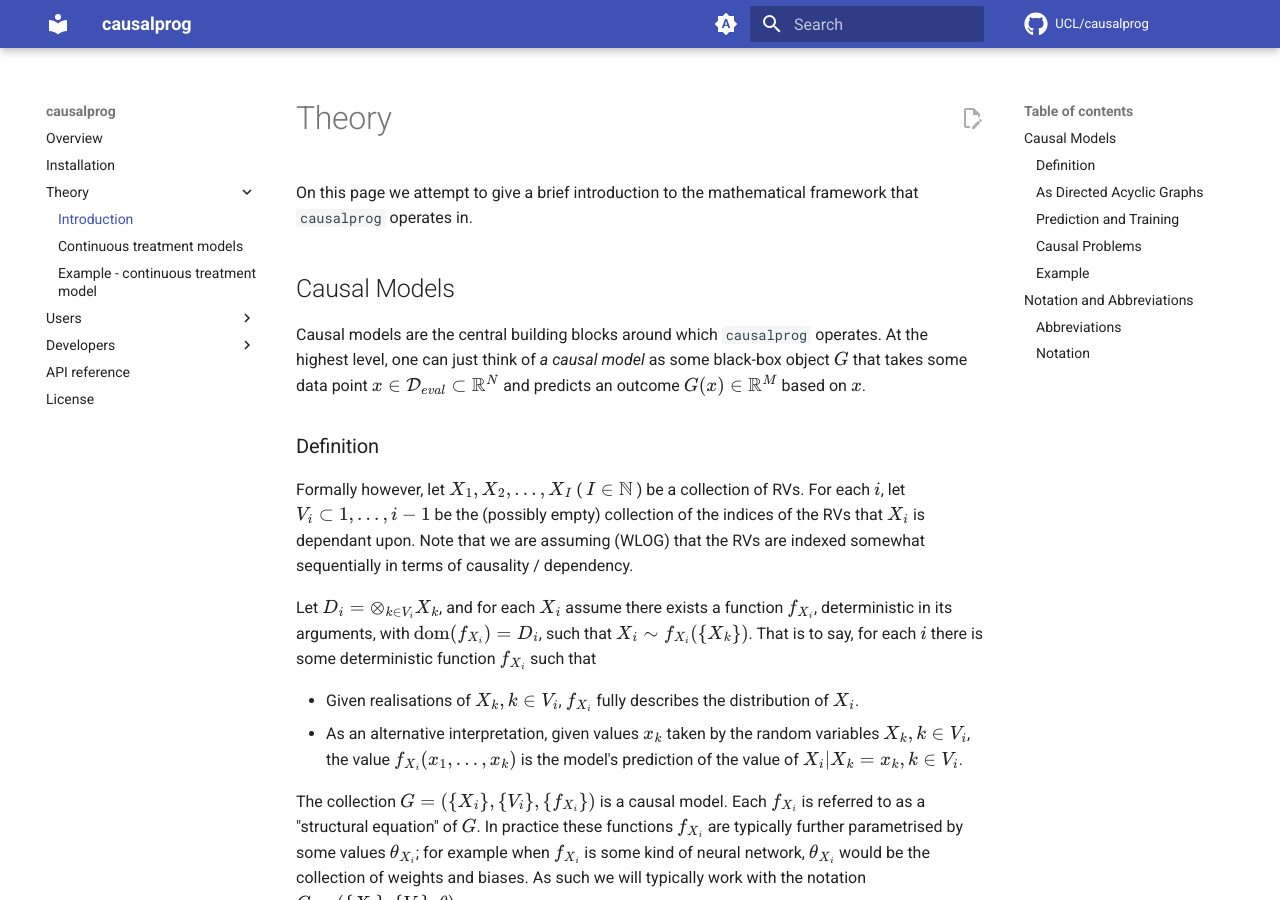
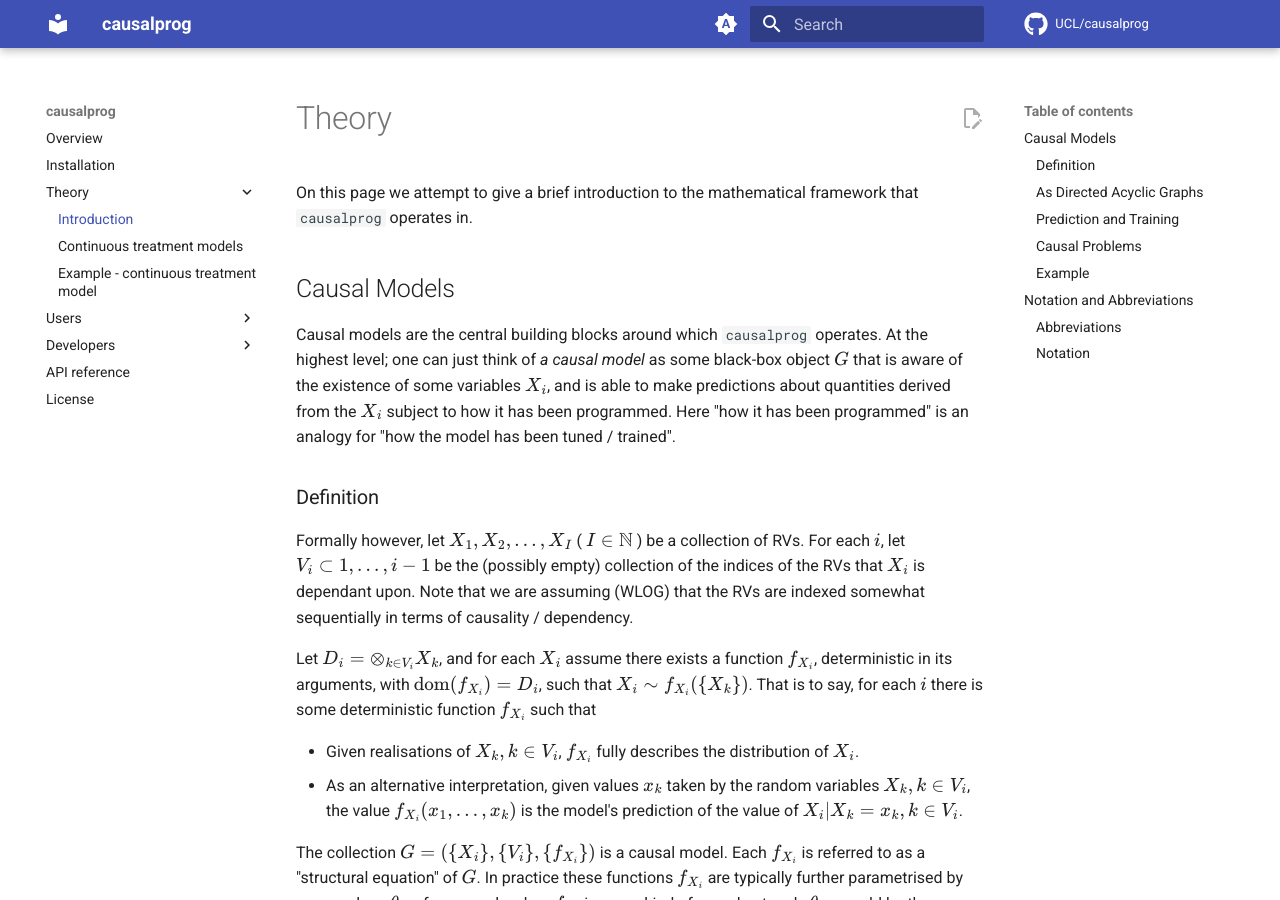
Before and after one commit to UCL/causalprog, an MkDocs documentation site: the page built from docs/theory/index.md, in a window 1280 px wide and 900 px high. Built offline with MkDocs 1.6.1 and Material for MkDocs 9.7.7, drawn with Linux system fonts in a browser that asks for light colours; comment, search, counter and statistics services are not loaded.

Commit message:
Fix the intro to be a bit more informal

```diff
--- a/docs/theory/index.md
+++ b/docs/theory/index.md
@@ -5,7 +5,8 @@ On this page we attempt to give a brief introduction to the mathematical framewo
 ## Causal Models
 
 Causal models are the central building blocks around which `causalprog` operates.
-At the highest level, one can just think of _a causal model_ as some black-box object $G$ that takes some data point $x\in\mathcal{D}_{eval}\subset\mathbb{R}^N$ and predicts an outcome $G(x)\in\mathbb{R}^M$ based on $x$.
+At the highest level; one can just think of _a causal model_ as some black-box object $G$ that is aware of the existence of some variables $X_i$, and is able to make predictions about quantities derived from the $X_i$ subject to how it has been programmed.
+Here "how it has been programmed" is an analogy for "how the model has been tuned / trained".
 
 ### Definition
 
```
Also changed, not shown: README.md (+1 -1 lines).
